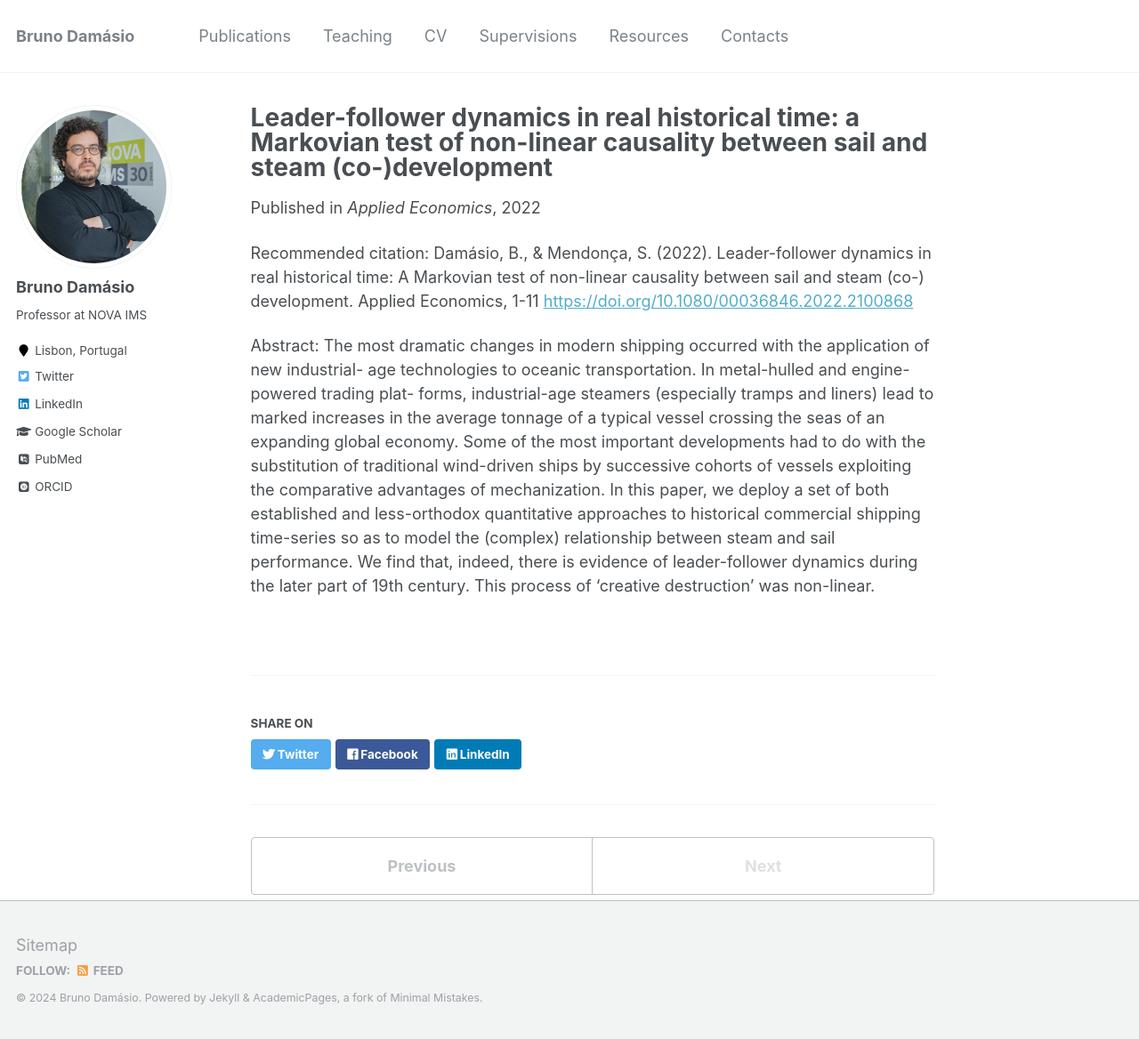
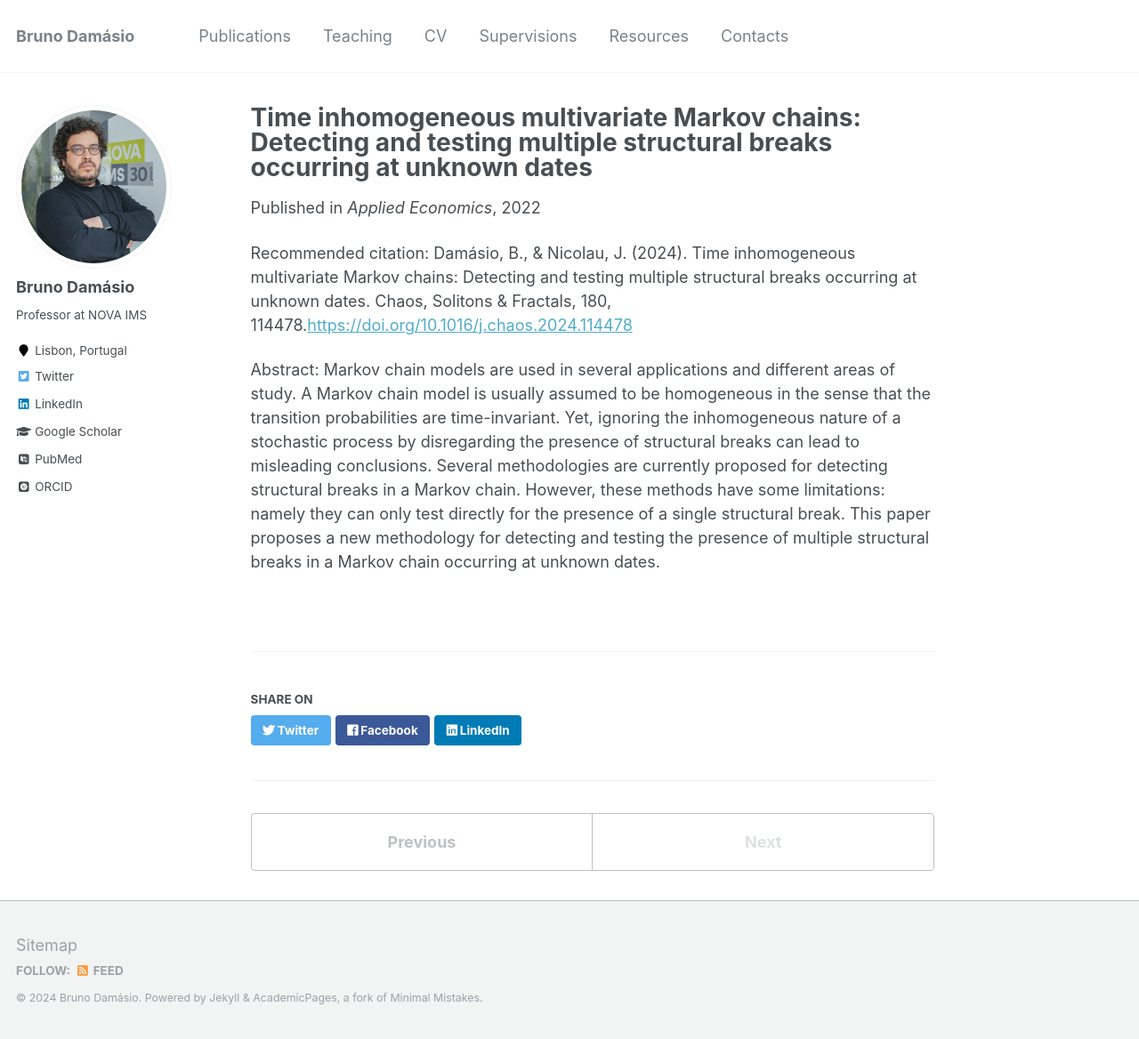
Before and after one commit to damasiob/damasiob.github.io, a Jekyll site: the page built from _publications/2024-01-mmc.md, in a window 1280 px wide and 1168 px high. Shown: the whole window at 89% size. Built offline with Jekyll 4.4.1, drawn with Linux system fonts in a browser that asks for light colours; some web fonts are replaced.

Commit message:
Update 2024-01-mmc.md

```diff
--- a/_publications/2024-01-mmc.md
+++ b/_publications/2024-01-mmc.md
@@ -1,11 +1,11 @@
 ---
-title: "Leader-follower dynamics in real historical time: a Markovian test of non-linear causality between sail and steam (co-)development"
+title: "Time inhomogeneous multivariate Markov chains: Detecting and testing multiple structural breaks occurring at unknown dates"
 collection: publications
-permalink: /publication/2022-11-lead-follower-dynamic
+permalink: /publication/2024-01-mmc
 date: 2022-09-11
 venue: 'Applied Economics'
 ---
 
-Recommended citation: Damásio, B., & Mendonça, S. (2022). Leader-follower dynamics in real historical time: A Markovian test of non-linear causality between sail and steam (co-) development. Applied Economics, 1-11 [https://doi.org/10.1080/00036846.2022.2100868](https://doi.org/10.1080/00036846.2022.2100868)
+Recommended citation: Damásio, B., & Nicolau, J. (2024). Time inhomogeneous multivariate Markov chains: Detecting and testing multiple structural breaks occurring at unknown dates. Chaos, Solitons & Fractals, 180, 114478.[https://doi.org/10.1016/j.chaos.2024.114478](https://doi.org/10.1016/j.chaos.2024.114478)
 
-Abstract: The most dramatic changes in modern shipping occurred with the application of new industrial- age technologies to oceanic transportation. In metal-hulled and engine-powered trading plat- forms, industrial-age steamers (especially tramps and liners) lead to marked increases in the average tonnage of a typical vessel crossing the seas of an expanding global economy. Some of the most important developments had to do with the substitution of traditional wind-driven ships by successive cohorts of vessels exploiting the comparative advantages of mechanization. In this paper, we deploy a set of both established and less-orthodox quantitative approaches to historical commercial shipping time-series so as to model the (complex) relationship between steam and sail performance. We find that, indeed, there is evidence of leader-follower dynamics during the later part of 19th century. This process of ‘creative destruction’ was non-linear.
+Abstract: Markov chain models are used in several applications and different areas of study. A Markov chain model is usually assumed to be homogeneous in the sense that the transition probabilities are time-invariant. Yet, ignoring the inhomogeneous nature of a stochastic process by disregarding the presence of structural breaks can lead to misleading conclusions. Several methodologies are currently proposed for detecting structural breaks in a Markov chain. However, these methods have some limitations: namely they can only test directly for the presence of a single structural break. This paper proposes a new methodology for detecting and testing the presence of multiple structural breaks in a Markov chain occurring at unknown dates.
```
